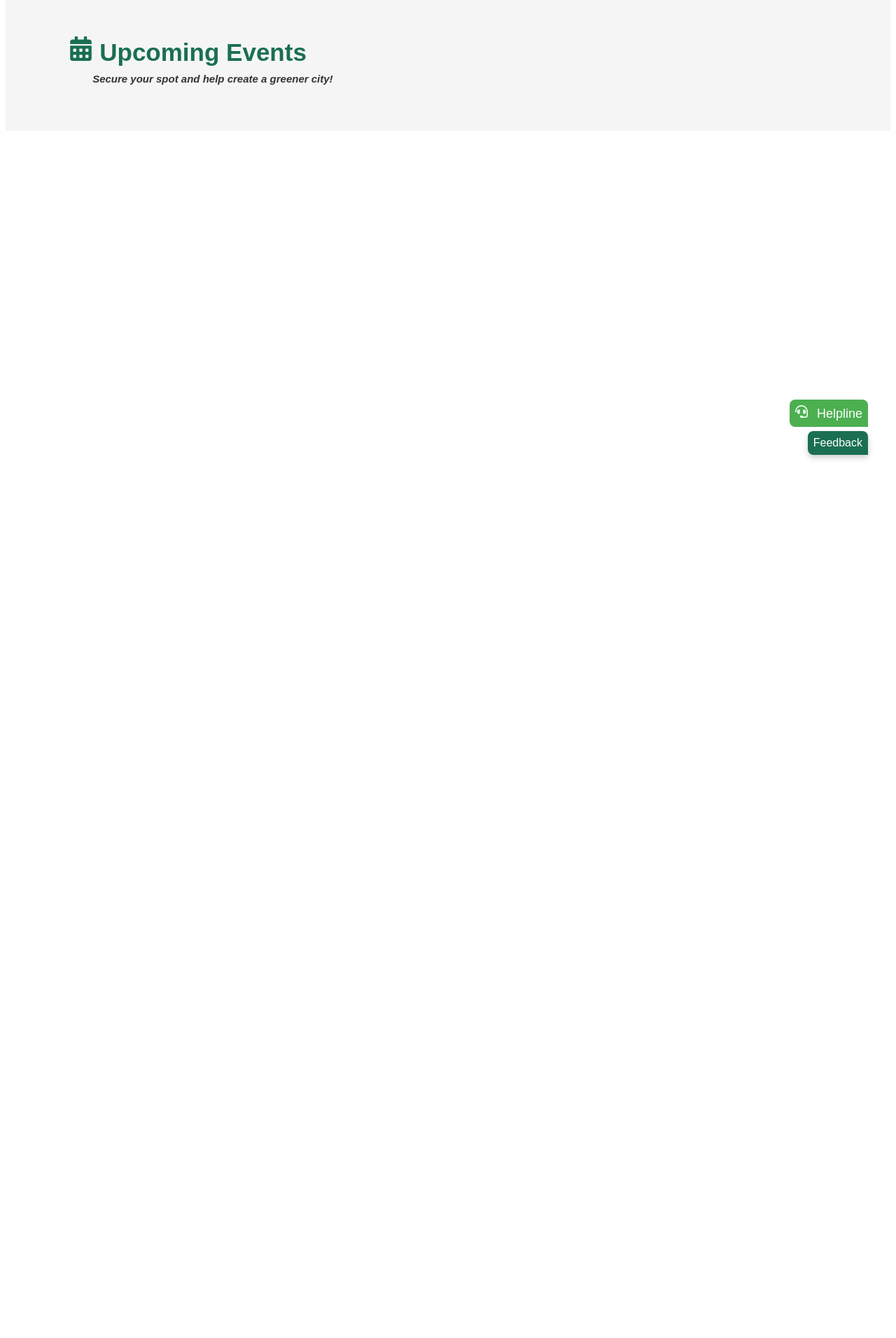
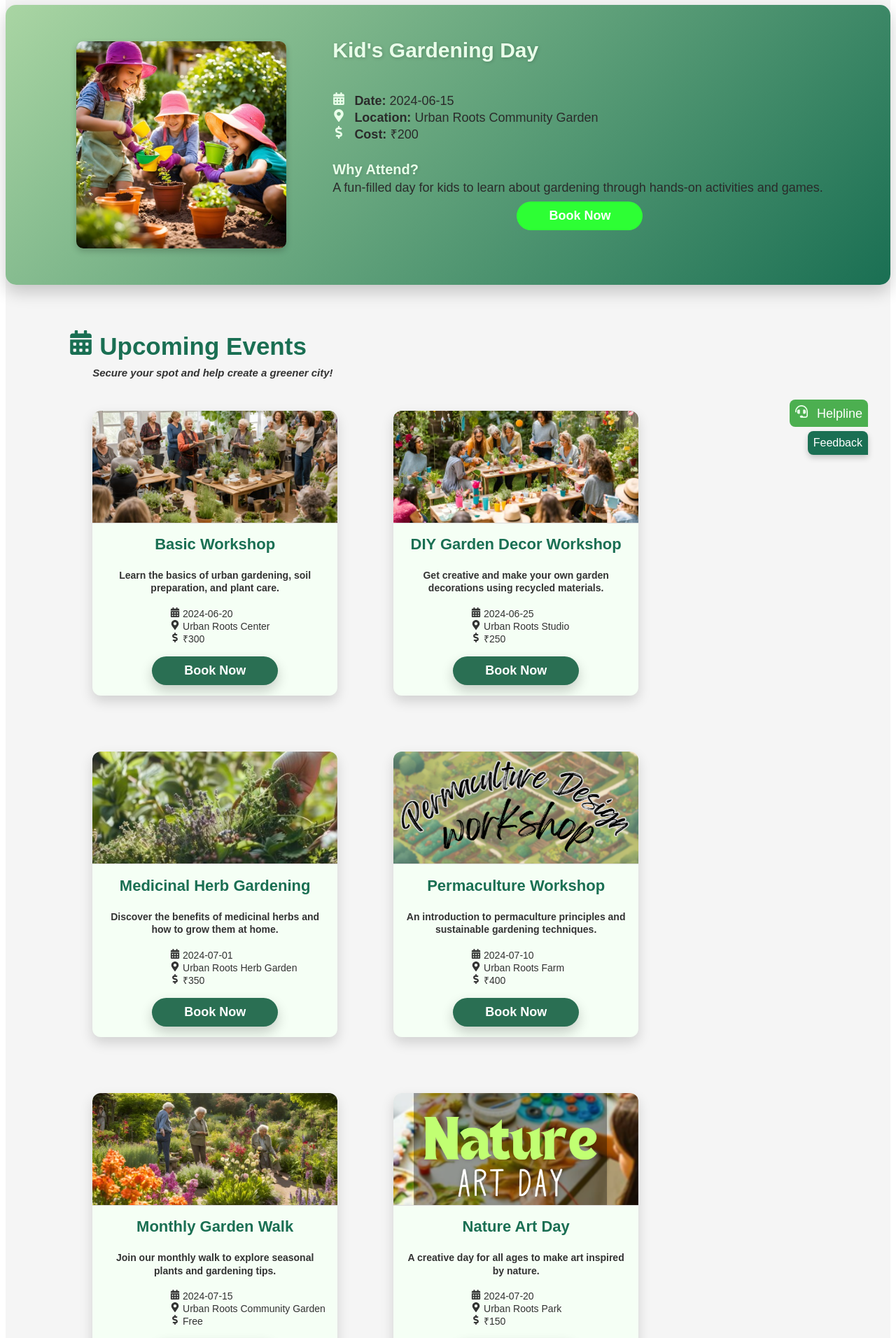
Before and after one commit to Sathwika-Gopala/UrbanRoots, a React (Vite) app in the folder UrbanRootsWeb/: page /events in a window 1280 px wide. Shown: the part 120-2032 px from the top of the page at 70% size. Before the commit the page ends 800 px from the top, so only its background shows below. Built offline with nearby package versions, Linux system fonts and the light colour scheme; no server answers; a small style sheet from the web is missing.

Commit message:
made it completely front-end to deploy using vercel

```diff
--- a/UrbanRootsWeb/src/Components/chatbotComponent/chatbot.jsx
+++ b/UrbanRootsWeb/src/Components/chatbotComponent/chatbot.jsx
@@ -7,6 +7,73 @@ const Chatbot = () => {
   const [userName, setUserName] = useState('');
   const [showButtons, setShowButtons] = useState(false);
 
+  // Hardcoded events data for local/frontend use
+  const hardcodedEvents = [
+    {
+      id: 1,
+      title: "Kid's Gardening Day",
+      date: "2024-06-15",
+      location: "Urban Roots Community Garden",
+      cost: "₹200",
+      description: "A fun-filled day for kids to learn about gardening through hands-on activities and games.",
+      availableseats: 30
+    },
+    {
+      id: 2,
+      title: "Basic Workshop",
+      date: "2024-06-20",
+      location: "Urban Roots Center",
+      cost: "₹300",
+      description: "Learn the basics of urban gardening, soil preparation, and plant care.",
+      availableseats: 25
+    },
+    {
+      id: 3,
+      title: "DIY Garden Decor Workshop",
+      date: "2024-06-25",
+      location: "Urban Roots Studio",
+      cost: "₹250",
+      description: "Get creative and make your own garden decorations using recycled materials.",
+      availableseats: 20
+    },
+    {
+      id: 4,
+      title: "Medicinal Herb Gardening",
+      date: "2024-07-01",
+      location: "Urban Roots Herb Garden",
+      cost: "₹350",
+      description: "Discover the benefits of medicinal herbs and how to grow them at home.",
+      availableseats: 15
+    },
+    {
+      id: 5,
+      title: "Permaculture Workshop",
+      date: "2024-07-10",
+      location: "Urban Roots Farm",
+      cost: "₹400",
+      description: "An introduction to permaculture principles and sustainable gardening techniques.",
+      availableseats: 20
+    },
+    {
+      id: 6,
+      title: "Monthly Garden Walk",
+      date: "2024-07-15",
+      location: "Urban Roots Community Garden",
+      cost: "Free",
+      description: "Join our monthly walk to explore seasonal plants and gardening tips.",
+      availableseats: 50
+    },
+    {
+      id: 7,
+      title: "Nature Art Day",
+      date: "2024-07-20",
+      location: "Urban Roots Park",
+      cost: "₹150",
+      description: "A creative day for all ages to make art inspired by nature.",
+      availableseats: 40
+    }
+  ];
+
   useEffect(() => {
     const name = localStorage.getItem('username') || 'Guest';
     setUserName(name);
@@ -15,19 +82,20 @@ const Chatbot = () => {
     setShowButtons(true);
   }, []);
 
-  const fetchEvents = async () => {
-    try {
-      const response = await fetch('http://139.84.149.135/api/events');
-      if (!response.ok) {
-        throw new Error('Failed to fetch events');
-      }
-      const data = await response.json();
-      return data; // Return the event array
-    } catch (error) {
-      console.error('Error fetching events:', error);
-      return []; // Return an empty array in case of an error
-    }
-  };
+  // // Fetch events from backend
+  // const fetchEvents = async () => {
+  //   try {
+  //     const response = await fetch('http://139.84.149.135/api/events');
+  //     if (!response.ok) {
+  //       throw new Error('Failed to fetch events');
+  //     }
+  //     const data = await response.json();
+  //     return data; // Return the event array
+  //   } catch (error) {
+  //     console.error('Error fetching events:', error);
+  //     return []; // Return an empty array in case of an error
+  //   }
+  // };
 
 
   const handleSendMessage = async () => {
@@ -40,7 +108,8 @@ const Chatbot = () => {
     try {
       const lowerCaseInput = input.toLowerCase();
       if (lowerCaseInput.includes('event') || lowerCaseInput.includes('workshop')) {
-        const events = await fetchEvents();
+        // const events = await fetchEvents();
+        const events = hardcodedEvents;
         if (events.length > 0) {
           // Format the event details properly
           const eventText = events
@@ -81,7 +150,8 @@ const Chatbot = () => {
     let botReply;
     if (buttonText === 'Events') {
       try {
-        const events = await fetchEvents();
+        // const events = await fetchEvents();
+        const events = hardcodedEvents;
         if (events.length > 0) {
           const eventText = events.map(event => {
             const eventDate = new Date(event.date); // Parse the date
@@ -101,7 +171,7 @@ const Chatbot = () => {
         botReply = { sender: 'bot', text: 'Sorry, there was an issue fetching events.' };
       }
     } else if (buttonText === 'Prior Experience') {
-      botReply = { sender: 'bot', text: 'No experience? No problem! 🌱 Whether you’re a curious beginner or a seasoned gardener, everyone’s welcome to join the fun and grow together! 🌻' };
+      botReply = { sender: 'bot', text: 'No experience? No problem! 🌱 Whether you\'re a curious beginner or a seasoned gardener, everyone\'s welcome to join the fun and grow together! 🌻' };
     } else if (buttonText === 'Clothing Requirements') {
       botReply = { sender: 'bot', text: 'Wear your comfy best! 🌿 Choose clothes you can move in, get a little messy, and feel relaxed. (Pro tip: maybe skip the white—gardens love to share their colors! 🌸🌱)' };
     } else if (buttonText === 'Audience Age') {
--- a/UrbanRootsWeb/src/Components/eventsComponent/Events.jsx
+++ b/UrbanRootsWeb/src/Components/eventsComponent/Events.jsx
@@ -33,18 +33,85 @@ const Events = () => {
   };
 
   useEffect(() => {
-    // Fetch event data from the backend API when the component mounts
-    const fetchEvents = async () => {
-      try {
-        const response = await fetch('http://139.84.149.135/api/events');
-        const data = await response.json();
-        setEvents(data);  // Store events in state
-      } catch (error) {
-        console.error('Error fetching events:', error);
+    // // Fetch event data from the backend API when the component mounts
+    // const fetchEvents = async () => {
+    //   try {
+    //     const response = await fetch('http://139.84.149.135/api/events');
+    //     const data = await response.json();
+    //     setEvents(data);  // Store events in state
+    //   } catch (error) {
+    //     console.error('Error fetching events:', error);
+    //   }
+    // };
+
+    // fetchEvents();
+
+    // Hardcoded events data for local/frontend use
+    setEvents([
+      {
+        id: 1,
+        title: "Kid's Gardening Day",
+        date: "2024-06-15",
+        location: "Urban Roots Community Garden",
+        cost: "₹200",
+        description: "A fun-filled day for kids to learn about gardening through hands-on activities and games.",
+        availableseats: 30
+      },
+      {
+        id: 2,
+        title: "Basic Workshop",
+        date: "2024-06-20",
+        location: "Urban Roots Center",
+        cost: "₹300",
+        description: "Learn the basics of urban gardening, soil preparation, and plant care.",
+        availableseats: 25
+      },
+      {
+        id: 3,
+        title: "DIY Garden Decor Workshop",
+        date: "2024-06-25",
+        location: "Urban Roots Studio",
+        cost: "₹250",
+        description: "Get creative and make your own garden decorations using recycled materials.",
+        availableseats: 20
+      },
+      {
+        id: 4,
+        title: "Medicinal Herb Gardening",
+        date: "2024-07-01",
+        location: "Urban Roots Herb Garden",
+        cost: "₹350",
+        description: "Discover the benefits of medicinal herbs and how to grow them at home.",
+        availableseats: 15
+      },
+      {
+        id: 5,
+        title: "Permaculture Workshop",
+        date: "2024-07-10",
+        location: "Urban Roots Farm",
+        cost: "₹400",
+        description: "An introduction to permaculture principles and sustainable gardening techniques.",
+        availableseats: 20
+      },
+      {
+        id: 6,
+        title: "Monthly Garden Walk",
+        date: "2024-07-15",
+        location: "Urban Roots Community Garden",
+        cost: "Free",
+        description: "Join our monthly walk to explore seasonal plants and gardening tips.",
+        availableseats: 50
+      },
+      {
+        id: 7,
+        title: "Nature Art Day",
+        date: "2024-07-20",
+        location: "Urban Roots Park",
+        cost: "₹150",
+        description: "A creative day for all ages to make art inspired by nature.",
+        availableseats: 40
       }
-    };
-
-    fetchEvents();
+    ]);
 
     const storedUserData = JSON.parse(localStorage.getItem('userData'));
     if (storedUserData) {
--- a/UrbanRootsWeb/src/Components/profileComponent/profile.jsx
+++ b/UrbanRootsWeb/src/Components/profileComponent/profile.jsx
@@ -170,7 +170,7 @@ function Profile() {
       setProfileData(parsedData);
 
       // Fetch the user's posts
-      fetch(`http://139.84.149.135/api/posts?userId=${parsedData.id}`)
+      fetch(`${process.env.REACT_APP_API_URL}/api/posts?userId=${parsedData.id}`)
         .then((response) => response.json())
         .then((data) => setUserPosts(data))
         .catch((error) => console.error('Error fetching user posts:', error));
```
